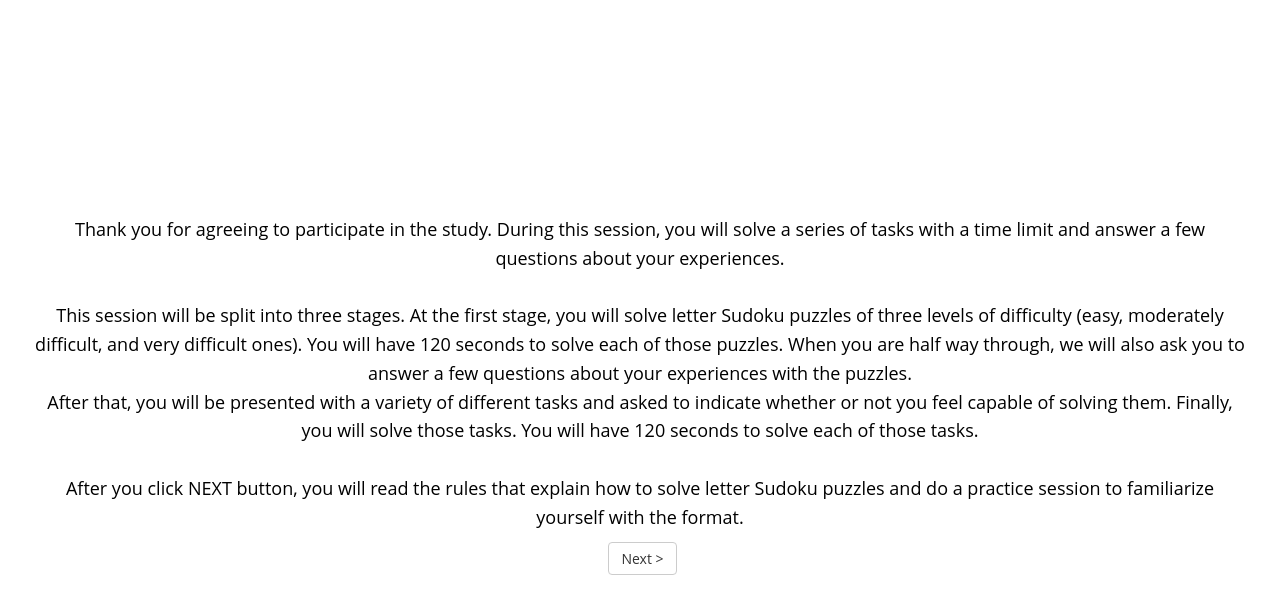
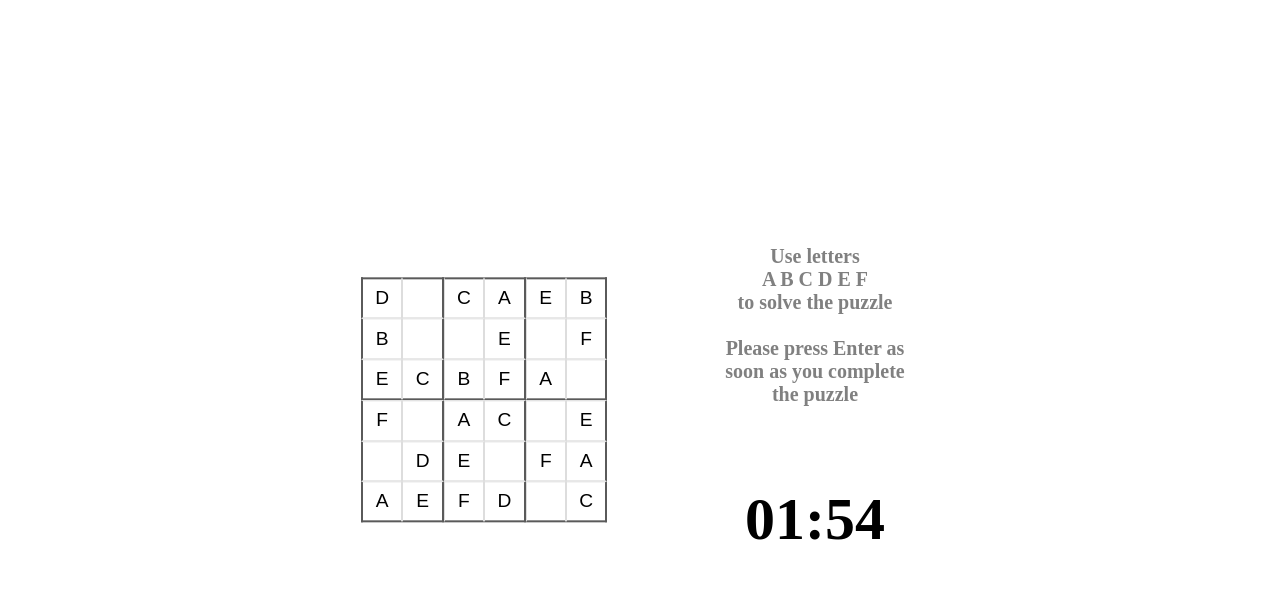
Before and after one commit to aksylumoed/Sudoku, a PHP site: page /test.html in a window 1280 px wide. Shown: the top 614 px of the page. Run offline with PHP 8.4, Linux system fonts and the light colour scheme; some libraries are stand-ins or nearby versions.

Commit message:
error detection, password

```diff
--- a/jsPsych/css/2x2.css
+++ b/jsPsych/css/2x2.css
@@ -15,3 +15,12 @@
   border-bottom-width: 2px;
   border-bottom-color: #808080;
 }
+
+.sudoku-board-cell .highlight-val {
+  color: #00d;
+}
+/*highligt incorrect input*/
+.sudoku-board-cell .board-cell--error {
+  background: #d00;
+  color: #eee;
+}
--- a/jsPsych/css/2x3.css
+++ b/jsPsych/css/2x3.css
@@ -16,3 +16,12 @@
   border-bottom-width: 2px;
   border-bottom-color: #5A5A5A;
 }
+
+.sudoku-board-cell .highlight-val {
+  color: #00d;
+}
+/*highligt incorrect input*/
+.sudoku-board-cell .board-cell--error {
+  background: #d00;
+  color: #eee;
+}
--- a/jsPsych/css/2x4.css
+++ b/jsPsych/css/2x4.css
@@ -15,3 +15,12 @@
   border-bottom-width: 2px;
   border-bottom-color: #808080;
 }
+
+.sudoku-board-cell .highlight-val {
+  color: #00d;
+}
+/*highligt incorrect input*/
+.sudoku-board-cell .board-cell--error {
+  background: #d00;
+  color: #eee;
+}
--- a/sudoku.css
+++ b/sudoku.css
@@ -1,42 +1,119 @@
-.sudoku2x4 {
-  margin: 7em auto;
-  border-collapse: collapse;
+
+.sudoku-board {
+  position: absolute;
+  min-height: 22.75rem;
+  margin-bottom: 5em;
+  left: 40px;
+
+}
+/*cell (wrapper) contains both cell input and candidates div*/
+.sudoku-board-cell {
+  display: inline-block;
+  position: relative;
+  border: 1.5px solid #ddd;
+  background: white;
+  max-width: 11.11111%;
+
 }
 
-.sudoku2x4 row,
-tbody {
-  border: solid medium;
+
+
+
+  /* the input for the value of each cell (i.e. 1-9 or empty for standard sudoku*/
+.sudoku-board-cell input {
+  background: none;
+  font-size: 19.2px;
+  font-size: 1.2rem;
+  text-align: center;
+  width: 2em;
+  max-width: 100%;
+  height: 2em;
+  border: 0;
+  position: relative;
+  z-index: 1; /*on top of candidates*/
 }
 
-.sudoku2x4 td {
-  height: 30px;
-  width: 30px;
-  border: solid thin;
-  text-align: center;
-  padding: 0;
+/*highlight new input in board cell*/
+/*.sudoku-board-cell .highlight-val {
+  color: #00d;
+}*/
+
+
+/*highligt incorrect input*/
+.sudoku-board-cell .board-cell--error {
+  background: #d00;
+  color: #eee;
 }
 
-.sudoku2x4 input[type="text"] {
-  text-transform: uppercase;
-  height: 30px;
-  width: 30px;
-  border: none;
-  text-align: center;
-  padding: 0;
+
+
+* {
+  margin:0; padding:0;
+  -moz-box-sizing: border-box;
+  -webkit-box-sizing: border-box;
+  box-sizing: border-box;
 }
 
-.sudoku2x4 tr:nth-of-type(4n) {
-  border-bottom: solid medium;
+
+
+
+
+
+.timer {
+  position: absolute;
+  bottom: 0;
+  right: 20px;
+  font-weight: bold;
+  font-size: 60px;
+  width: 200px;
+  text-align: center;
 }
 
-.sudoku2x4 td:nth-of-type(2n) {
-  border-right: solid medium;
+.hidden
+{
+    display: none;
 }
 
-.sudoku2x4 td {
-  border: solid thin;
-  height: 1.4em;
-  width: 1.4em;
+
+.letters{
+  position: absolute;
+  top: 0;
+  right: 20px;
+  font-weight: bold;
+  font-size: 20px;
+  width: 200px;
   text-align: center;
-  padding: 0;
+  color: #808080;
+
 }
+
+
+
+
+/*.sudoku-board-cell input {
+      background: none;
+      font-size: 16px;
+    }*/
+
+.wrap {
+  position: fixed;
+  padding: 2em 1em;
+  width: 600px;
+  max-width: 100%;
+
+  margin-bottom: 20px;
+  top: 50%;
+  left: 50%;
+  transform: translate(-50%, -50%);
+}
+
+@media(min-width: 30em){
+  .wrap{
+    width: 590px;
+  }
+  .sudoku-board input {
+    font-size: 24px;
+    font-size: 1.5rem;
+
+  }
+}
--- a/sudoku2x4.css
+++ /dev/null
@@ -1,124 +0,0 @@
-
-.sudoku-board {
-  position: absolute;
-  min-height: 22.75rem;
-  margin-bottom: 5em;
-  left: 40px;
-
-}
-/*cell (wrapper) contains both cell input and candidates div*/
-.sudoku-board-cell {
-  display: inline-block;
-  position: relative;
-  border: 1.5px solid #ddd;
-  background: white;
-  max-width: 11.11111%;
-
-}
-
-/*.sudoku-board-cell:nth-of-type(8n+1):nth-of-type(n):nth-of-type(-n+8):nth-of-type(2n):nth-of-type(n+25):nth-of-type(-n+32):nth-of-type(n+57):nth-of-type(-n+64){
-  border-left-width: 2px;
-  border-left-color: #808080;
-}
-
-*/
-
-
-
-
-  /* the input for the value of each cell (i.e. 1-9 or empty for standard sudoku*/
-.sudoku-board-cell input {
-  background: none;
-  font-size: 19.2px;
-  font-size: 1.2rem;
-  text-align: center;
-  width: 2em;
-  max-width: 100%;
-  height: 2em;
-  border: 0;
-  position: relative;
-  z-index: 1; /*on top of candidates*/
-}
-
-/*highlight new input in board cell*/
-.sudoku-board-cell .highlight-val {
-  color: #00d;
-}
-/*highligt incorrect input*/
-.sudoku-board-cell .board-cell--error {
-  background: #d00;
-  color: #eee;
-}
-
-
-
-* {
-  margin:0; padding:0;
-  -moz-box-sizing: border-box;
-  -webkit-box-sizing: border-box;
-  box-sizing: border-box;
-}
-
-
-
-
-
-
-.timer {
-  position: absolute;
-  bottom: 0;
-  right: 20px;
-  font-weight: bold;
-  font-size: 60px;
-  width: 200px;
-  text-align: center;
-}
-
-.hidden
-{
-    display: none;
-}
-
-
-.letters{
-  position: absolute;
-  top: 0;
-  right: 20px;
-  font-weight: bold;
-  font-size: 20px;
-  width: 200px;
-  text-align: center;
-  color: #808080;
-
-}
-
-
-
-
-/*.sudoku-board-cell input {
-      background: none;
-      font-size: 16px;
-    }*/
-
-.wrap {
-  position: fixed;
-  padding: 2em 1em;
-  width: 600px;
-  max-width: 100%;
-
-  margin-bottom: 20px;
-  top: 50%;
-  left: 50%;
-  transform: translate(-50%, -50%);
-}
-
-@media(min-width: 30em){
-  .wrap{
-    width: 590px;
-  }
-  .sudoku-board input {
-    font-size: 24px;
-    font-size: 1.5rem;
-
-  }
-}
--- a/test.html
+++ b/test.html
@@ -7,127 +7,42 @@
   <meta charset="utf-8">
   <meta name='viewport' content='width=device-width, initial-scale=1.0'>
 
-  <link id="sudocss" rel="stylesheet" media="all" type="text/css" href="sudoku2x4.css">
+  <link id="sudocss" rel="stylesheet" media="all" type="text/css" href="sudoku.css">
   <link id="x2" rel="stylesheet" media="all" type="text/css" href="jsPsych/css/2x2.css">
   <link id="x3" rel="stylesheet" media="all" type="text/css" href="jsPsych/css/2x3.css">
   <link id="x4" rel="stylesheet" media="all" type="text/css" href="jsPsych/css/2x4.css">
-  <script type="text/javascript" src="https://code.jquery.com/jquery-2.1.0.min.js"></script>
+  <script type="text/javascript" src="https://code.jquery.com/jquery-3.3.1.min.js"></script>
 
     <script src="jsPsych/jspsych.js"></script>
     <script src="jsPsych/plugins/jspsych-fullscreen.js"></script>
     <script src="jsPsych/plugins/jspsych-instructions.js"></script>
     <script src="jsPsych/plugins/jspsych-html-keyboard-response.js"></script>
-    <link id="jscss" href="jsPsych/css/jspsych.css" rel="stylesheet" type="text/css"></link>
+    <link id="jscss" href="jsPsych/css/jspsych.css" rel="stylesheet" type="text/css"/>
 
-    <!--script type="text/javascript" src="./sudokuJS.js"></script-->
-    <script type="text/javascript" src="sudoku2x4.js"></script>
+    <script type="text/javascript" src="jsPsych/jspsych-plugin-sudoku.js"></script>
+    <script type="text/javascript" src="sudoku.js"></script>
     <script type="text/javascript" src="timer.js"></script>
-    <script type="text/javascript" src="jsPsych/jspsych-plugin-sudoku.js"></script>
+
   </head>
+  <body>
   <script>
 
     var timeline = [];
 
-    // timeline.push({
-    //   type: 'fullscreen',
-    //   fullscreen_mode: true,
-    //   message: "Click the button to enter fullscreen mode.<br><br>",
-    //   button_label: "Start"
-    // });
 
-
-    var welcome = {
-      type: 'instructions',
-      pages: [
-      'Thank you for agreeing to participate in the study. During this session, you will solve a series of tasks with a time limit and answer a few questions about your experiences. <br> <br>  This session will be split into three stages. At the first stage, you will solve letter Sudoku puzzles of three levels of difficulty (easy, moderately difficult, and very difficult ones). You will have 120 seconds to solve each of those puzzles. When you are half way through, we will also ask you to answer a few questions about your experiences with the puzzles. <br> After that, you will be presented with a variety of different tasks and asked to indicate whether or not you feel capable of solving them. Finally, you will solve those tasks. You will have 120 seconds to solve each of those tasks. <br> <br> After you click NEXT button, you will read the rules that explain how to solve letter Sudoku puzzles and do a practice session to familiarize yourself with the format.'
-      ],
-      show_clickable_nav: true,
-    }
-    timeline.push(welcome);
-
-
-    var instructions = {
-      type: 'instructions',
-      pages: [
-
-      "A Sudoku puzzle is a grid with several cells, that has been subdivided into several subgrids. <br> <br> <img src='img/1.png'></img> <br> <br> The objective of Sudoku is to enter letters in each cell, in such a way that: <br> <br> -  Each horizontal row (shown in red) contains each letter exactly once <br> - Each vertical column (shown in green) contains each letter exactly once <br> - Each subgrid or region (shown in blue) contains each letter exactly once <br> <br> In each Sudoku puzzle, several letters have already been entered (the 'givens'); these may not be changed. Your job is to fill the remainder of the grid with letters –respecting, of course, the three constraints mentioned earlier." ,
-
-
-      "Let’s have a look at this puzzle and one possible way to go about the solution. <br> <img src='img/2.png'></img> <br>The most important thing to keep in mind is that each Line, Column and Region should contain each letter (A B C D E F) only once. <br><br> Please click NEXT to see the solution. ",
-
-      "<img src='img/3.png'></img> <br><br> Step 1: <br><br> Look at Regions that already contain five letters out of six. These are Regions 1, 2 and 4. Fill the missing letters: F in Region 1 and E in Regions 2 and 4. ",
-
-      "<img src='img/4.png'></img> <br><br> Step 2: <br><br> Look at the Columns and Lines that already contain five letters out of six. These are Columns 1, 5 and 6, and Line 6. Fill the missing letters: D in Column 1, E in Column 5 and Line 6, and A in Column 6. ",
-
-      "<img src='img/5.png'></img> <br><br> Step 3: <br><br> Only three letters are missing now. Column 2 misses A and Line 5 misses D. When you fill them, you will see that the remaining letter in Column 4 is E. ",
-
-
-
-      ],
-      show_clickable_nav: true,
-    }
-
-
-    var ready = {
-      type: 'html-keyboard-response',
-      stimulus: 'Did you understand the rules and feel ready to do the practice session? <br><br> Yes, I understood the rules and am ready to do the test session (Press C) <br><br> No, I did not understand the rules and would like to read them once again (Press R)',
-      choices: ['r', 'c'],
-
-    }
-
-    /* Checks if the user entered R or C */
-
-    var if_node = {
-        timeline: [instructions, ready],
-        loop_function: function(data){
-          var data = jsPsych.data.get().last(1).values()[0];
-          if(data.key_press == jsPsych.pluginAPI.convertKeyCharacterToKeyCode('c')){
-            return false;
-          } else {
-            return true;
-          }
-        }
-     }
-     timeline.push(if_node);
-
-     var pre_test = {
-      type: 'instructions',
-      pages: [
-      'You will now do a brief practice session to familiarize yourself with the format. <br><br> During the practice session, you will solve a few letter Sudoku puzzles. There will be no time limit. The results of the practice session will not be taken into account when calculating your final success ratio. <br><br> Please click NEXT to start the practice session. <br><br>'
-      ],
-      show_clickable_nav: true,
-    }
-    timeline.push(pre_test);
 
 
     /* Sudoku pre-test WITHOUT TIMER */
 
-    // var s0 = {
-    //   type: 'sudoku_trial',
-    //   trial_duration: 600000,
-    //   board_size: 'boards2x3',
-    //   board_set: 'd',
-    //   timer: false,
-    // }
-    // timeline.push(s0);
 
     var s0 = {
       type: 'sudoku_trial',
       trial_duration: 600000,
       board_size: 'boards2x3',
       board_set: 'd',
-      timer: false,
+      timer: true,
     }
     timeline.push(s0);
-
-    var post_test = {
-      type: 'instructions',
-      pages: [
-      'The practice session is over. You are all set now to start the real test session!  As soon as you click NEXT, you will be presented with a series of letter Sudoku puzzles one at a time. You will have 2 minutes to solve each puzzle. You can try to solve the puzzle for as long as you can until the time is up. Along with the puzzles, you will see the timer that will show how much time is left. As in the practice session, to navigate through the puzzle cells, you can either use a computer mouse or keyboard arrows. If you make an error, you will be notified: the problem cell will be highlighted in red. You can correct the error by selecting the problem letter and inserting the correct one. As soon as you are done solving the puzzle, please make sure that you exit the last filled cell.  <br> <br> Please click NEXT to start solving the puzzles. '
-      ],
-      show_clickable_nav: true,
-    }
-    timeline.push(post_test);
 
 
 
@@ -223,5 +138,5 @@
 
 
 
-  </script>
+  </script></body>
 </html>
```
Also changed, not shown: experiment1.html (+12 -7 lines), jsPsych/jspsych-plugin-sudoku.js (+5 -5 lines), sudoku.js (renamed from sudoku2x4.js, +36 -19 lines), testsudoku.html (added, +85 -0 lines), jsPsych/plugins/jspsych-survey-text.js.
